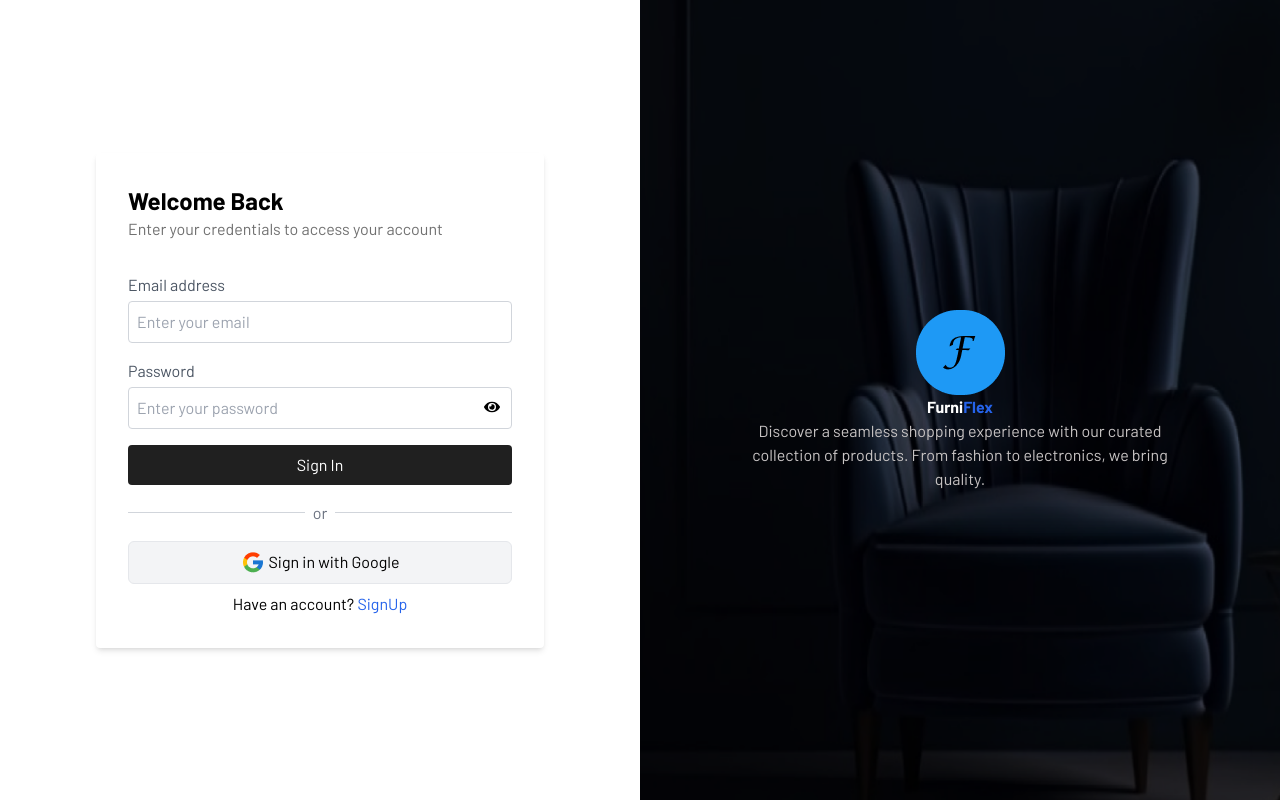
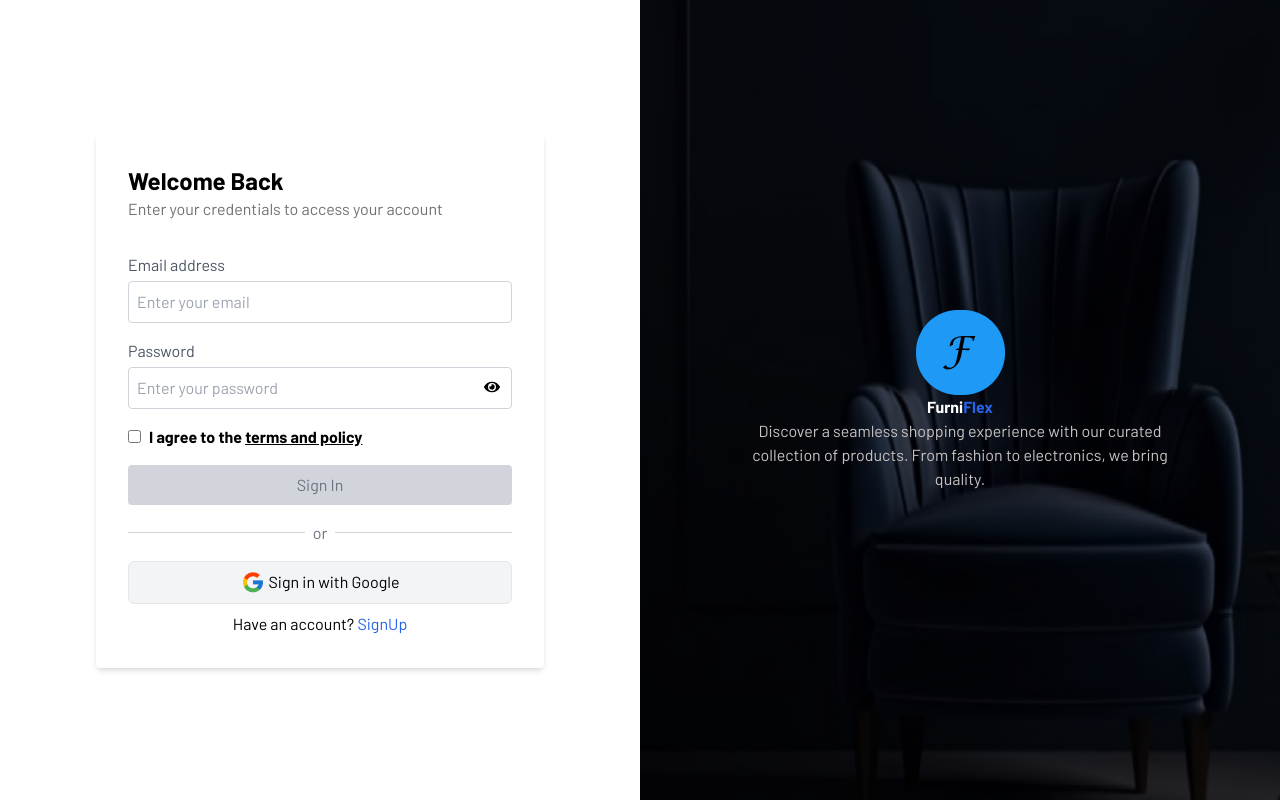
Before and after one commit to Al-Amin49/ecommerse-webapp, a React (Vite) app: page /login in a window 1280 px wide. Built offline with nearby package versions, Linux system fonts and the light colour scheme.

Commit message:
agree work added

```diff
--- a/src/Pages/Login/Login.jsx
+++ b/src/Pages/Login/Login.jsx
@@ -1,16 +1,17 @@
-import { useState } from 'react';
-import { useAuth } from '../../components/useAuth';
+import { useState } from "react";
+import { useAuth } from "../../components/useAuth";
 import loginImg from "../../assets/img/login.png";
-import googleLogo from "../../assets/img/icon.png"
-import { Link } from 'react-router-dom';
-import iconF from "../../assets/img/iconLogin.png"
-import { FaEye, FaEyeSlash } from 'react-icons/fa';
+import googleLogo from "../../assets/img/icon.png";
+import { Link } from "react-router-dom";
+import iconF from "../../assets/img/iconLogin.png";
+import { FaEye, FaEyeSlash } from "react-icons/fa";
 
 const Login = () => {
   const { login } = useAuth();
-  const [email, setEmail] = useState('');
-  const [password, setPassword] = useState('');
-  const [showPassword, setShowPassword]= useState(false)
+  const [email, setEmail] = useState("");
+  const [password, setPassword] = useState("");
+  const [showPassword, setShowPassword] = useState(false);
+  const [agree, setAgree] = useState(false);
 
   const handleLogin = (e) => {
     e.preventDefault();
@@ -23,7 +24,9 @@ const Login = () => {
       <div className="flex flex-col justify-center items-center md:w-1/2 w-full p-8">
         <div className="w-full max-w-md bg-white p-8 rounded shadow-md">
           <h2 className="text-2xl font-bold ">Welcome Back</h2>
-          <p className=" mb-8 text-[#707070]">Enter your credentials to access your account</p>
+          <p className=" mb-8 text-[#707070]">
+            Enter your credentials to access your account
+          </p>
           <form onSubmit={handleLogin} className="space-y-4">
             <div className="flex flex-col">
               <label htmlFor="email" className="mb-1 text-gray-600">
@@ -44,22 +47,42 @@ const Login = () => {
               </label>
               <input
                 id="password"
-                type={showPassword ? 'text' : 'password'}
+                type={showPassword ? "text" : "password"}
                 value={password}
                 onChange={(e) => setPassword(e.target.value)}
                 placeholder="Enter your password"
                 className="p-2 border border-gray-300 rounded focus:outline-none focus:ring-2 focus:ring-blue-500"
               />
-               <span
+              <span
                 className="absolute right-3 top-10 cursor-pointer"
                 onClick={() => setShowPassword(!showPassword)}
               >
-                {showPassword ? <FaEyeSlash /> : <FaEye/>}
+                {showPassword ? <FaEyeSlash /> : <FaEye />}
               </span>
             </div>
+
+            {/* Terms and Policy Checkbox */}
+            <div className="flex items-center">
+              <input
+                id="agree"
+                type="checkbox"
+                checked={agree}
+                onChange={() => setAgree(!agree)}
+                className="mr-2"
+              />
+              <label htmlFor="agree" className="font-bold">
+                I agree to the{" "}
+                <span className="underline">terms and policy</span>
+              </label>
+            </div>
             <button
+              disabled={!agree}
               type="submit"
-              className="w-full bg-secondary text-white py-2 rounded hover:bg-blue-700 transition duration-200"
+              className={`w-full py-2 rounded transition duration-200 ${
+                agree
+                  ? "bg-secondary text-white hover:bg-blue-700"
+                  : "bg-gray-300 text-gray-500 cursor-not-allowed"
+              }`}
             >
               Sign In
             </button>
@@ -77,31 +100,38 @@ const Login = () => {
             type="button"
             className="w-full flex items-center justify-center bg-gray-100 rounded-md  border py-2  transition duration-200"
           >
-            <img src={googleLogo} alt=""  className='mr-1'/>
+            <img src={googleLogo} alt="" className="mr-1" />
             Sign in with Google
           </button>
-          <div className='text-center mt-2'>
-          <p className=''>Have an account? <Link to='/signup'><span className='text-blue-600 font-medium'>SignUp</span></Link></p>
+          <div className="text-center mt-2">
+            <p className="">
+              Have an account?{" "}
+              <Link to="/signup">
+                <span className="text-blue-600 font-medium">SignUp</span>
+              </Link>
+            </p>
           </div>
         </div>
       </div>
 
-       {/* Image Section */}
-       <div className="hidden md:block md:w-1/2 relative">
-
-       <div className='absolute inset-0 flex flex-col items-center justify-center text-center'>
-        <img src={iconF} alt="" />
-        <h3 className='font-bold text-white'>Furni<span className='text-blue-600 '>Flex</span></h3>
-        <p className='text-[#C8C4C4] w-[65%] mx-auto'>Discover a seamless shopping experience with our curated collection of products. From fashion to electronics, we bring quality.</p>
-       </div>
+      {/* Image Section */}
+      <div className="hidden md:block md:w-1/2 relative">
+        <div className="absolute inset-0 flex flex-col items-center justify-center text-center">
+          <img src={iconF} alt="" />
+          <h3 className="font-bold text-white">
+            Furni<span className="text-blue-600 ">Flex</span>
+          </h3>
+          <p className="text-[#C8C4C4] w-[65%] mx-auto">
+            Discover a seamless shopping experience with our curated collection
+            of products. From fashion to electronics, we bring quality.
+          </p>
+        </div>
         <img
           src={loginImg}
           alt="Login"
           className="object-cover w-full h-full"
         />
-
       </div>
-
     </div>
   );
 };
```
